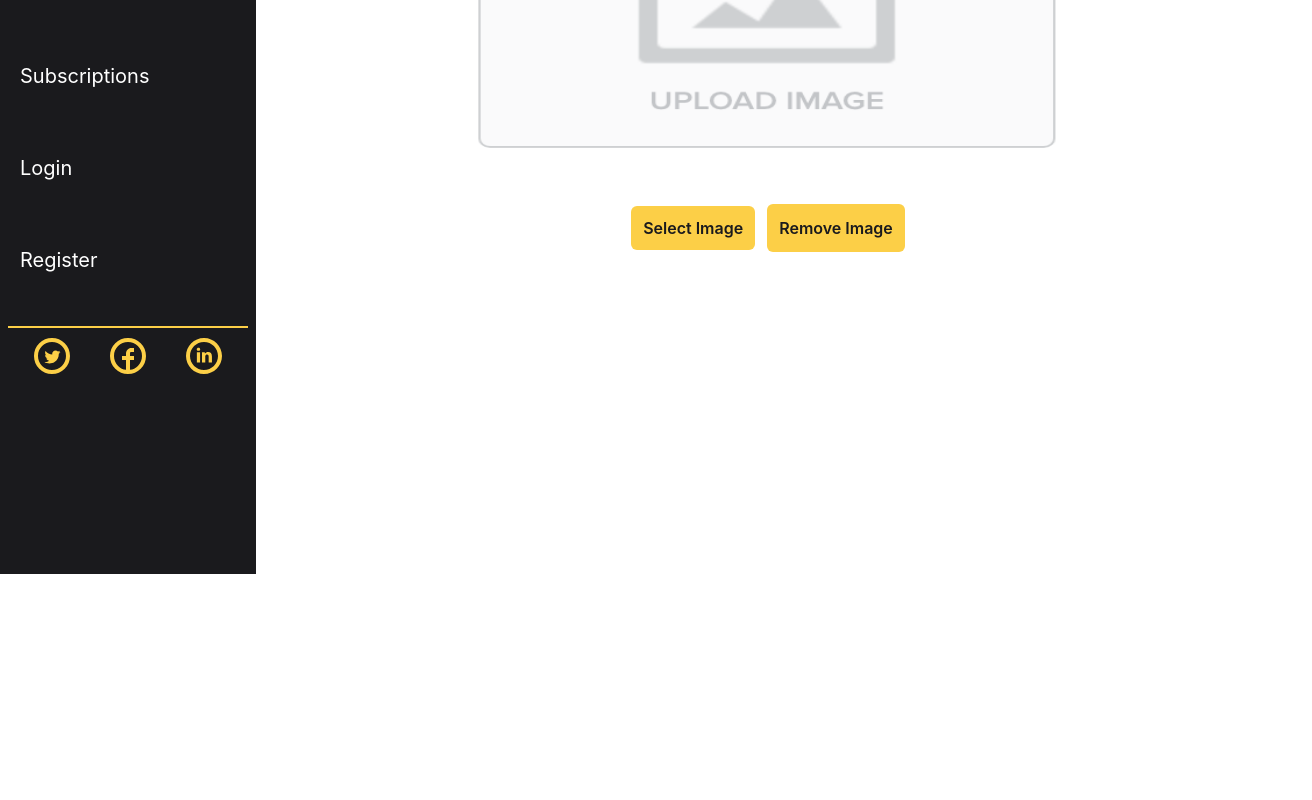
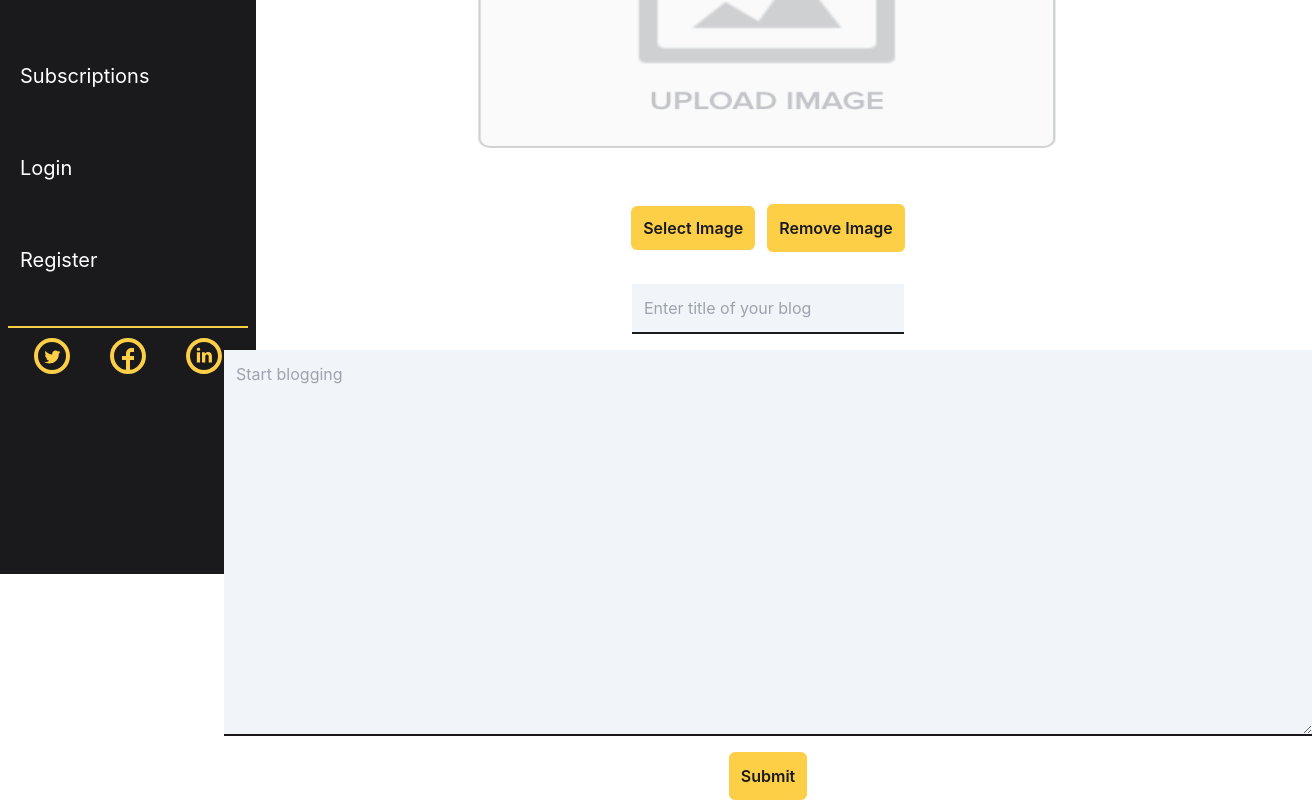
Before and after one commit to Tejas204/Blog-Website, a React (Create React App) app: page /create-blog in a window 1280 px wide. Shown: the part 226-1026 px from the top of the page, 1312 px wide, since content can reach past the window. Before the commit the page ends 800 px from the top, so only its background shows below. Built offline with nearby package versions, Linux system fonts and the light colour scheme.

Commit message:
Added simple form to submit blog

```diff
--- a/src/Components/CreateBlog.js
+++ b/src/Components/CreateBlog.js
@@ -53,7 +53,19 @@ const [selectedImage, setSelectedImage] = useState(false);
                 </button>
             </div>
 
+            {/* Title and body */}
+            <div>
+                <form className='mt-8 gap-y-4 flex flex-col items-center'>
+                    <input type='text' id='blogTitle' placeholder='Enter title of your blog' className='border-b-2 border-b-[#1a1a1d] bg-slate-100 p-3 outline-none focus:border-none focus:ring-2 focus:ring-[#fccf47] focus:text-[#1a1a1d] focus:bg-transparent focus:ease-in-out duration-100 focus:rounded-lg'></input>
+                    <textarea placeholder='Start blogging' rows='15' className='h-[100%] w-[400%] bg-slate-100 border-b-2 border-b-[#1a1a1d] p-3 outline-none focus:border-none focus:ring-2 focus:ring-[#fccf47] focus:text-[#1a1a1d] focus:bg-transparent focus:ease-in-out duration-200 focus:rounded-lg'></textarea>
+                    <button className={buttonStyling}>Submit</button>
+                </form>
+            </div>
+
+
         </div>
+
+
 
     </div>
   )
@@ -66,7 +78,7 @@ let columnOne = `grid grid-cols-1 w-[20%] fixed left-0`
 
 let verticalNavbarStyle = `col-span-1`
 
-let columnTwo = `grid grid-cols-1 w-[80%] relative left-[20%] flex flex-col items-center text-center justify-items-center sm:-z-50 md:z-0`
+let columnTwo = `grid grid-cols-1 w-[80%] relative left-[20%] flex flex-col items-center text-center justify-items-center -z-50 md:z-0`
 
 let titleText = `txt-sm md:text-md lg:text-2xl
                  font-semibold
```
